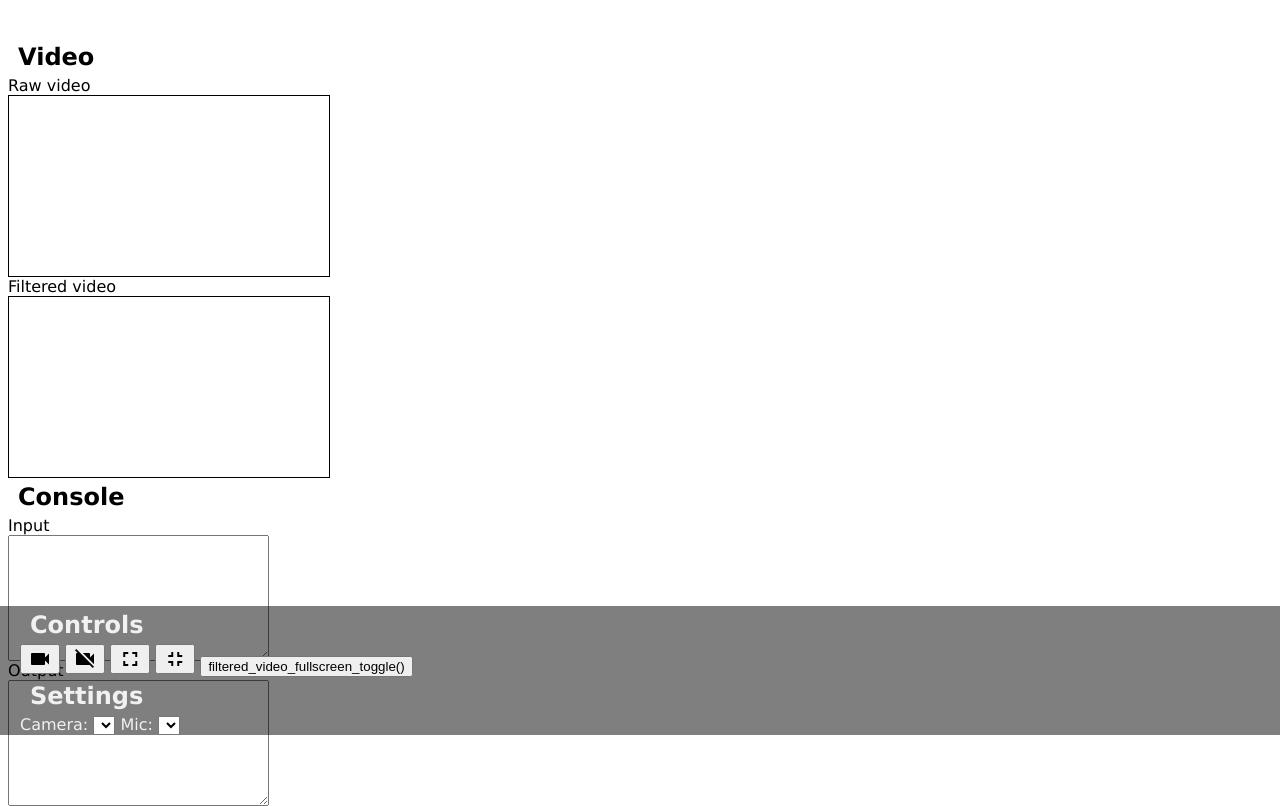
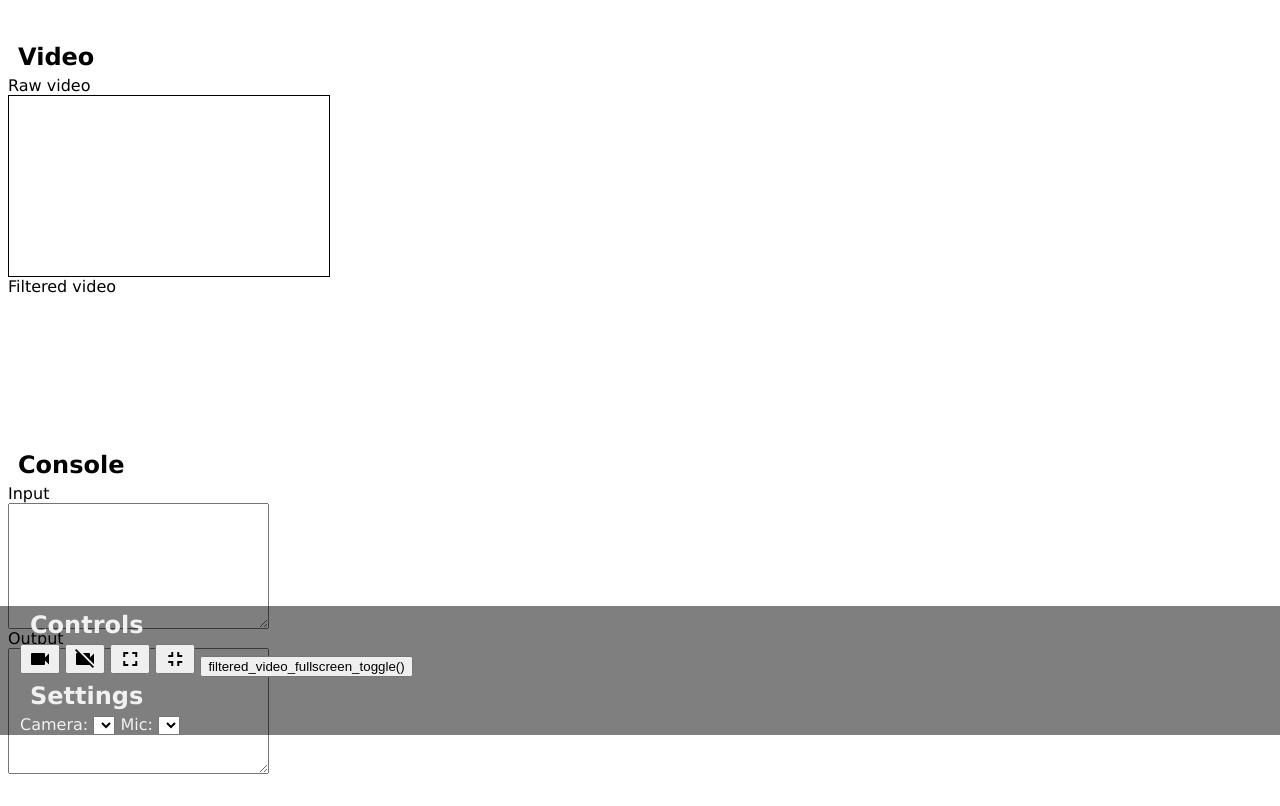
Before and after one commit to cagedev/camcorder, a plain HTML site: page index.html in a window 1280 px wide. Shown: the part 65-871 px from the top of the page. After the commit the page ends 839 px from the top, so only its background shows below. Drawn offline with Linux system fonts and the light colour scheme.

Commit message:
filter to canvas

```diff
--- a/index.html
+++ b/index.html
@@ -84,7 +84,7 @@
             </div>
             <div class="float">
                 Filtered video<br>
-                <video id="filtered_video"></video>
+                <canvas id="filtered_video"></canvas>
             </div>
         </div>
 
```
